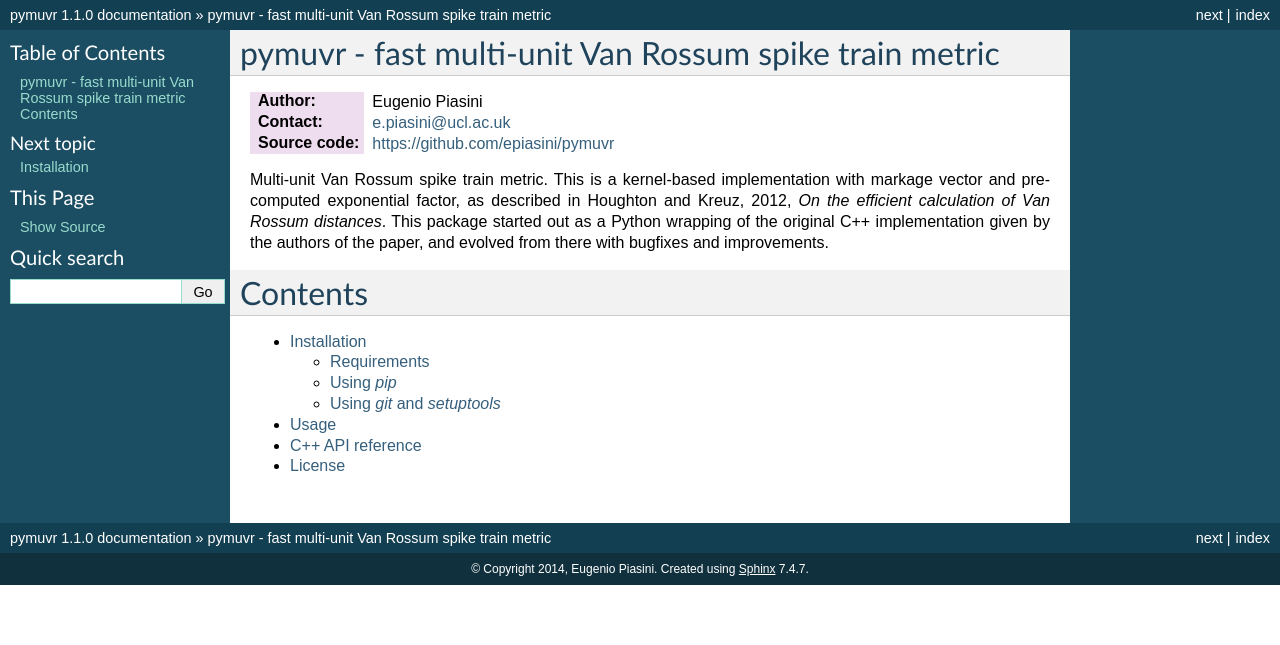
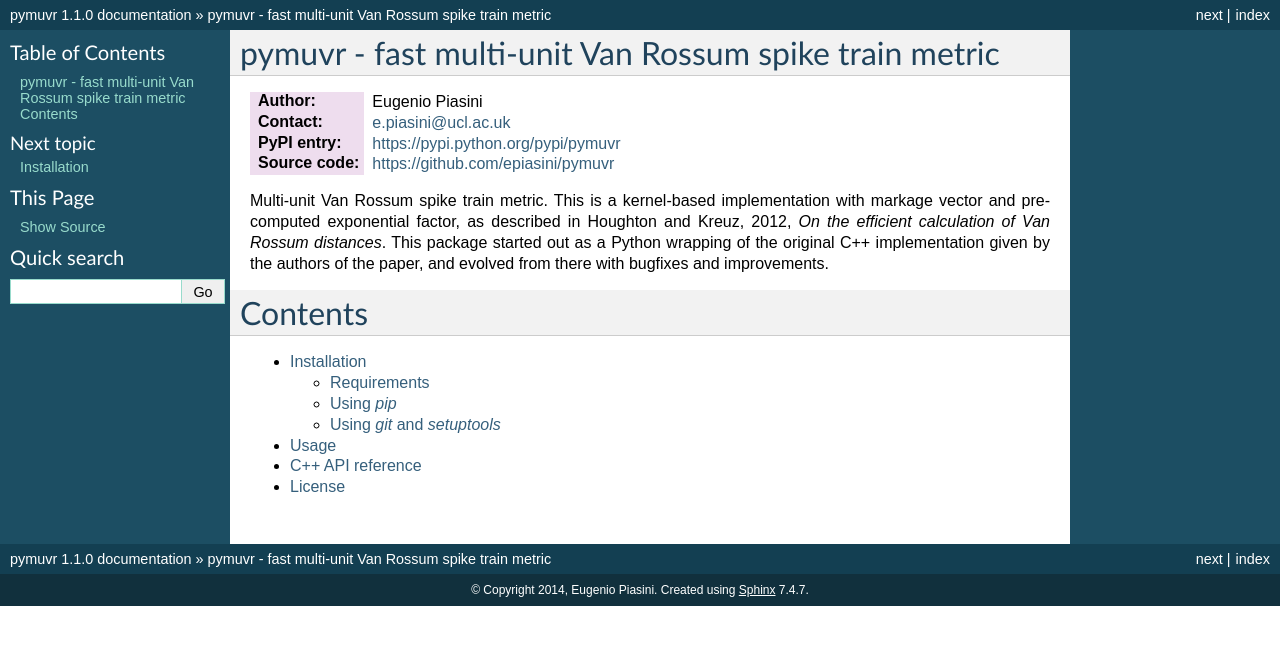
Before and after one commit to epiasini/pymuvr, a Sphinx documentation site: the page built from doc/index.rst, in a window 1280 px wide. Shown: the top 645 px of the page. Built offline with Sphinx 7.4.7, drawn with Linux system fonts in a browser that asks for light colours.

Commit message:
Small doc update.

```diff
--- a/README.rst
+++ b/README.rst
@@ -9,8 +9,8 @@ Overview
 
 Multi-unit Van Rossum spike train metric. This is a kernel-based
 implementation with markage vector and precomputed exponential factor,
-as described in Houghton and Kreuz, 2012, 'On the efficient
-calculation of Van Rossum distances.'. This package started out as a
+as described in Houghton and Kreuz, 2012, *On the efficient
+calculation of Van Rossum distances*. This package started out as a
 Python wrapping of the original C++ implementation given by the
 authors of the paper, and evolved from there with bugfixes and
 improvements.
--- a/doc/index.rst
+++ b/doc/index.rst
@@ -8,6 +8,7 @@ pymuvr - fast multi-unit Van Rossum spike train metric
 
 :Author: Eugenio Piasini
 :Contact: e.piasini@ucl.ac.uk
+:PyPI entry: https://pypi.python.org/pypi/pymuvr
 :Source code: https://github.com/epiasini/pymuvr
 
 .. _introduction:
```
